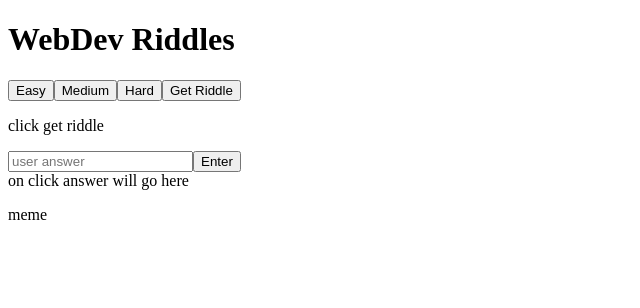
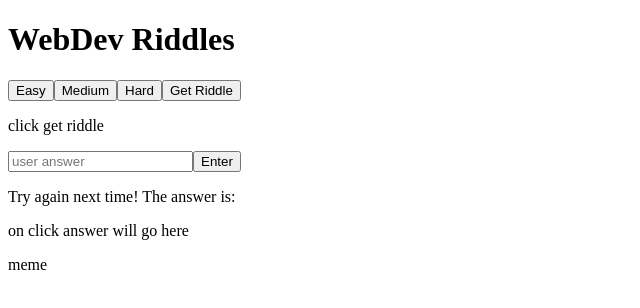
Before and after one commit to ajosephs1/pair-programming-riddles, a React (Create React App) app: page / in a window 1280 px wide. Shown: the top 308 px of the page, without its empty margins (0-640 px from the left). Built offline with nearby package versions, Linux system fonts and the light colour scheme.

Commit message:
Added answer functionality

```diff
--- a/src/App.js
+++ b/src/App.js
@@ -6,8 +6,9 @@ function App() {
   const [riddles, setRiddles] = useState([]);
   const [difficulty, setDifficulty] = useState('')
   const [riddleObj, setRiddleObj] = useState(null)
+  const [answer, setAnswer] = useState({})
 
-  console.log(riddles)
+  // console.log(riddles)
   // if stae easy take random using mathrandom index of riddles array between 0 and ten that also has diffivutly = state
   // console.log(riddles);
 
@@ -25,6 +26,7 @@ function App() {
       .then((response) => {
         setRiddles(response.data);
       })
+
   }
 
   function setMedium() {
@@ -44,8 +46,6 @@ function App() {
         setRiddles(response.data);
       })
   }
-
-
 
 
   // input state object array of riddles based on difficulty
@@ -77,6 +77,19 @@ function App() {
     }
   }
 
+  console.log(riddleObj)
+  function formSubmit(event) {
+    event.preventDefault()
+    let input = event.target.userAnswer.value
+
+    if (input.toLowerCase() == riddleObj.answer.toLowerCase()) {
+      setAnswer({ answerText: riddleObj.answer, mark: true })
+    }
+    else setAnswer({ answerText: riddleObj.answer, mark: false })
+  }
+
+  console.log(answer)
+
   return (
     <div className="App">
       <h1>WebDev Riddles</h1>
@@ -88,13 +101,26 @@ function App() {
           <button className="riddles__button riddles__button--getRiddle" onClick={displayQuestion}>Get Riddle</button>
         </div>
         <section className="riddles__question">{riddleObj ? <p>{riddleObj.question}</p> : <p>click get riddle</p>}</section>
-        <form action="" className="riddles__form" >
-          <input type="text" placeholder='user answer' />
+        <form action="" className="riddles__form" onSubmit={formSubmit}>
+          <input type="text" placeholder='user answer' name='userAnswer' />
           <button className="riddles__submit">Enter</button>
         </form>
-        <section className="riddles__answer">on click answer will go here </section>
+        <section className="riddles__answer">
+          {
+            answer.mark ?
+              <div className='riddles__answer'>
+                <p>Well done!</p>
+                <p>{answer.answerText}</p>
+              </div> :
+              <div className='riddles__answer'>
+                <p>Try again next time! The answer is:</p>
+                <p>{answer.answerText}</p>
+              </div>
+          }
+          on click answer will go here </section>
       </section>
-      <p>meme</p>
+      <p>meme
+      </p>
     </div>
   );
 }
```
